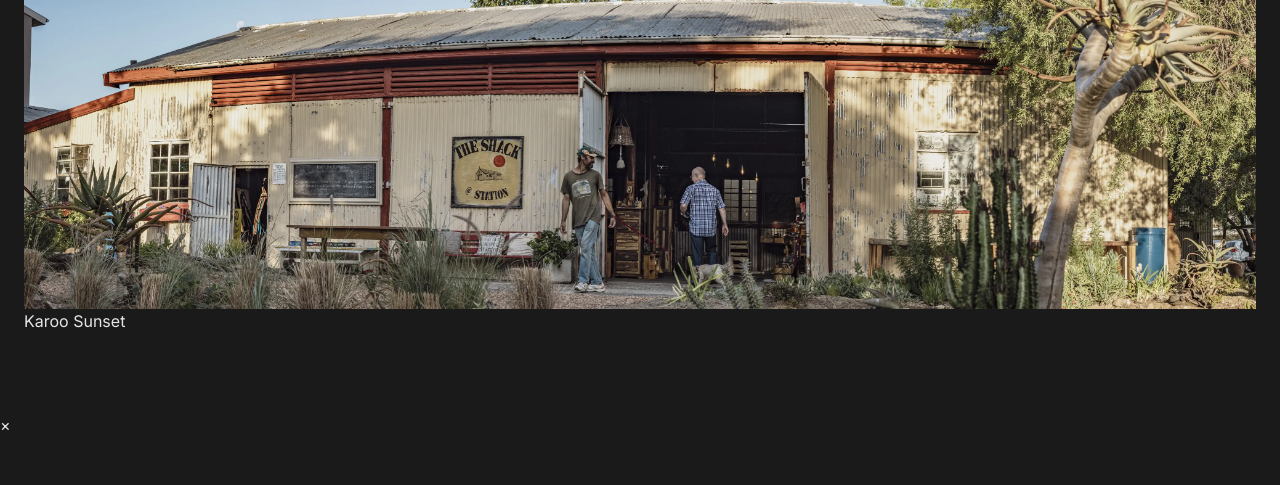
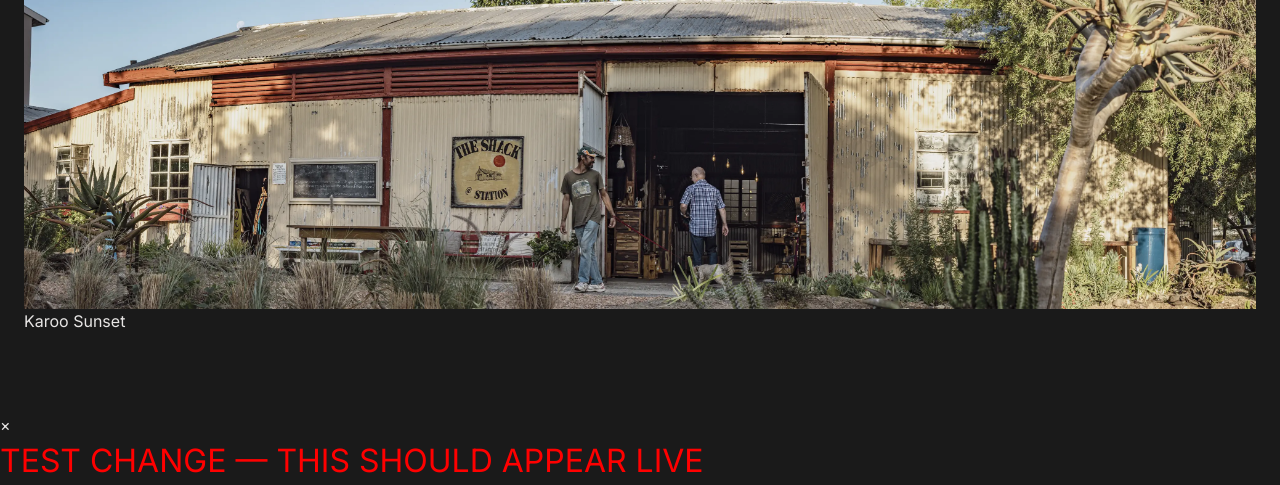
Before and after one commit to gerardvermaak-pixel/montagu-stasie-website, a plain HTML site: page the-shack.html in a window 1280 px wide. Shown: the part 2384-2869 px from the top of the page. Before the commit the page ends 2821 px from the top, so only its background shows below. Drawn offline with nearby package versions, Linux system fonts and the light colour scheme.

Commit message:
Test update to force live sync

```diff
--- a/the-shack.html
+++ b/the-shack.html
@@ -213,3 +213,4 @@
 
 </body>
 </html>
+<p style="color:red; font-size:2rem;">TEST CHANGE — THIS SHOULD APPEAR LIVE</p>
```
